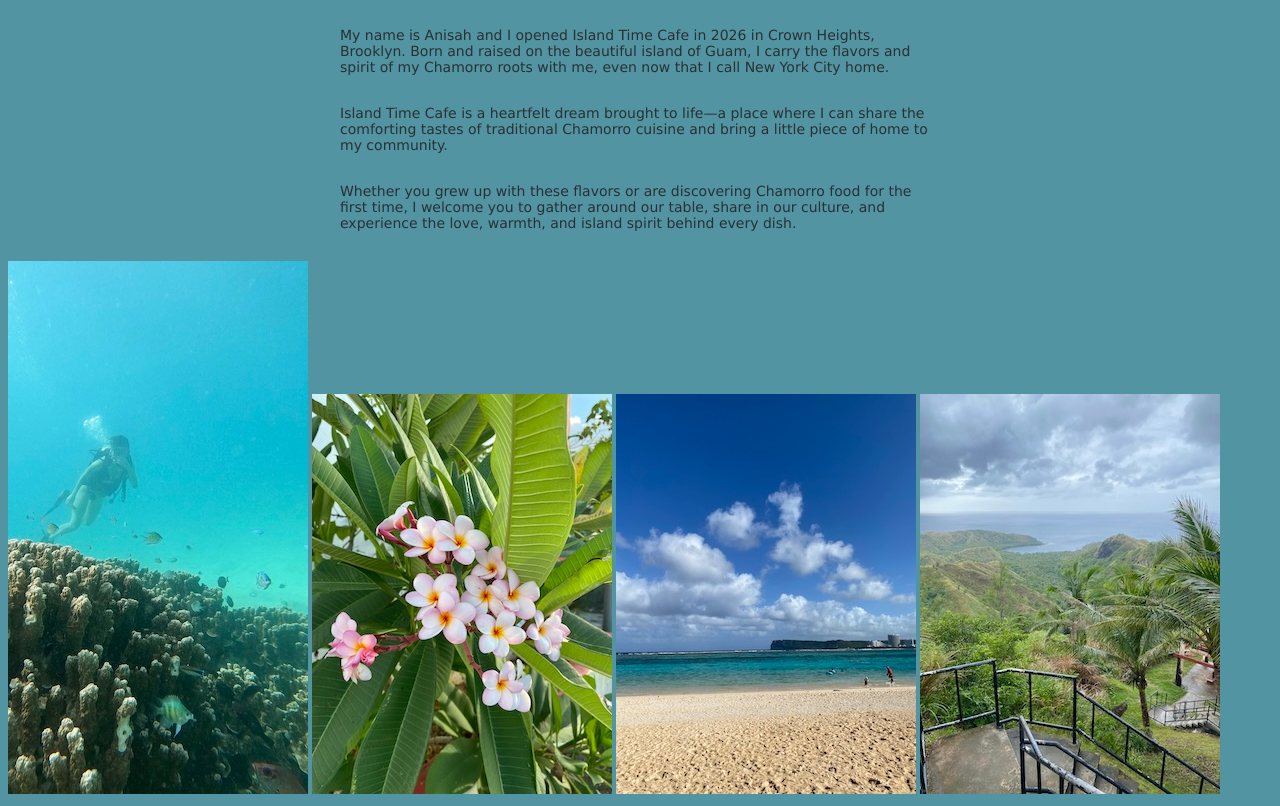
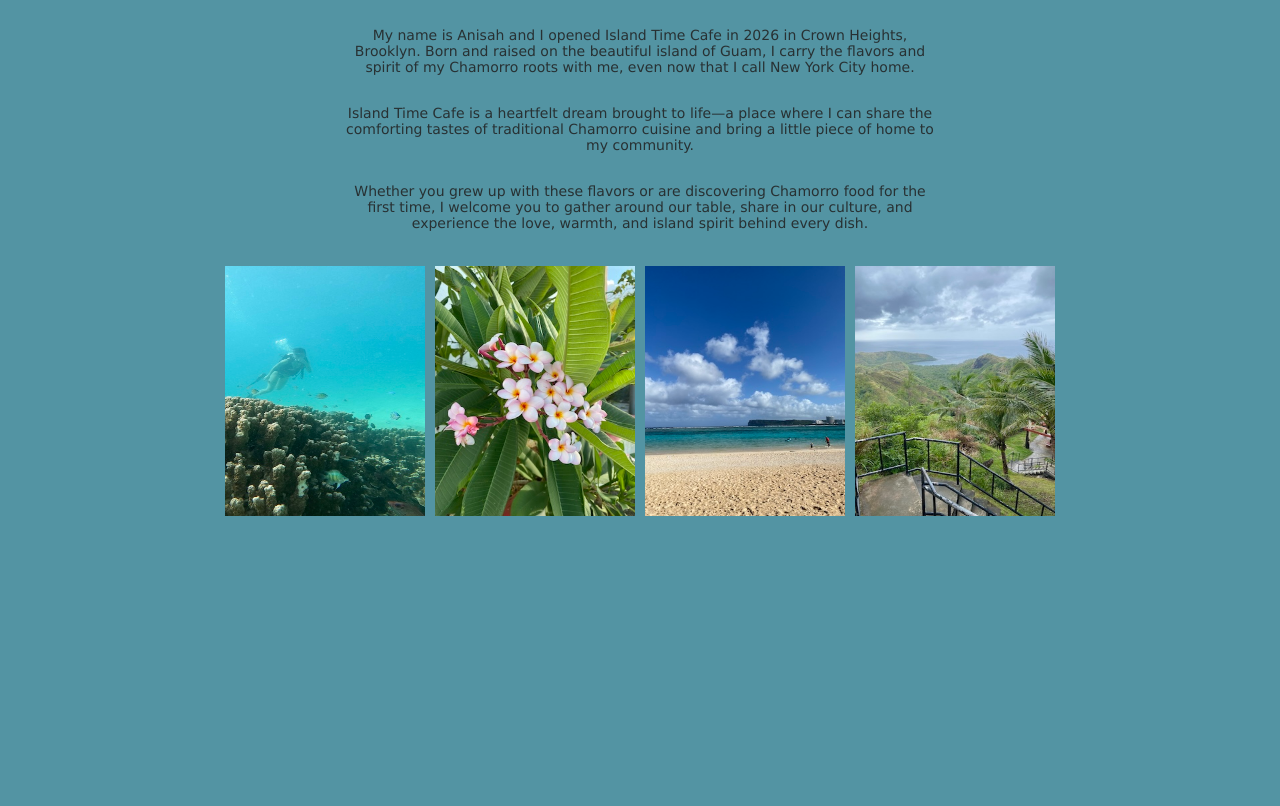
Before and after one commit to aabdul83/aabdul83.github.io, a plain HTML site: page aboutus.html in a window 1280 px wide. Shown: the part 71-877 px from the top of the page. After the commit the page ends 800 px from the top, so only its background shows below. Drawn offline with Linux system fonts and the light colour scheme.

Commit message:
Add files via upload

```diff
--- a/webbasics.css
+++ b/webbasics.css
@@ -27,12 +27,12 @@ h1, h2, h3, table {
     margin: 30px auto;
 }
 
+h1, h2, h3, p, table {
+  text-align:center;
+}
+
 ul, ol {
   font-family: Verdana, Geneva, Tahoma, sans-serif;
-}
-
-h1, h2, h3, table {
-  text-align: center;
 }
 
 table {
@@ -57,6 +57,9 @@ p {
 div {
   width: 100%;
   margin: auto;
+  display: flex;
+  justify-content: center;
+  align-items: center;
 }
 
 .black-border {
@@ -101,8 +104,14 @@ div {
   right: 10px;
 }
 
+.img {
+  width: 200px;
+  height:250px;
+  padding: 5px;
+}
+
   .smaller-image {
-    width: 100px;
+    width: 50px;
   }
 
 #resource-background {
```
